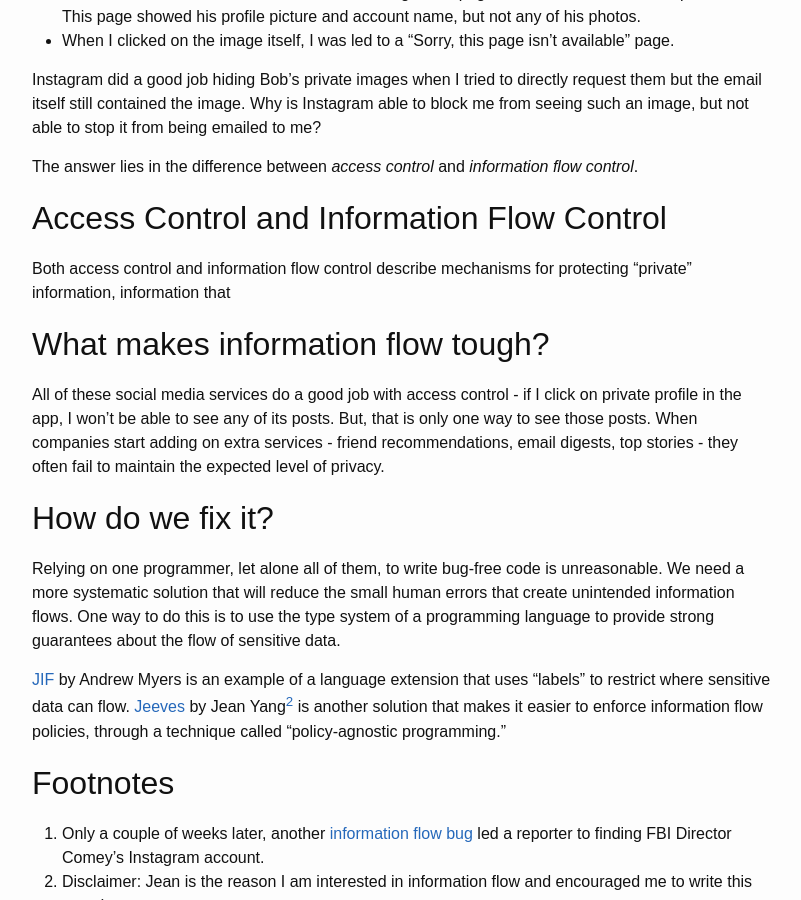
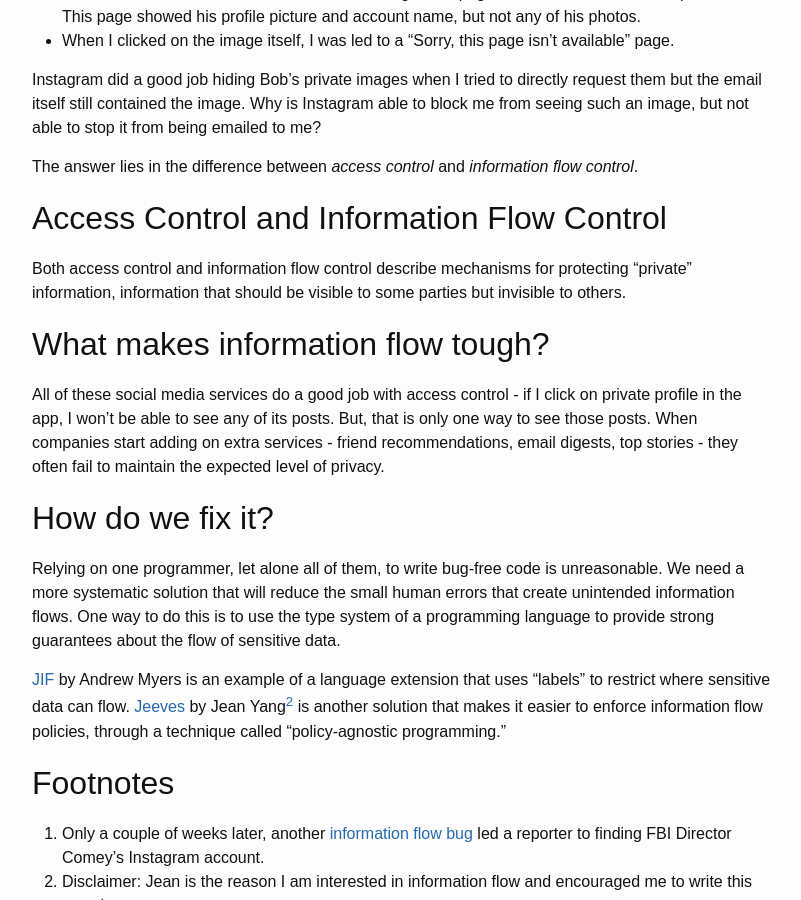
Before and after one commit to skrulcik/bitspluscontext, a Jekyll site: the page built from _posts/2017-04-13-instagram-information-flow.md, in a window 1280 px wide and 900 px high, scrolled down 888 px. Shown: the whole window, without its empty margins (238-1039 px from the left). Built offline with Jekyll 4.4.1, drawn with Linux system fonts in a browser that asks for light colours.

Commit message:
Complete an unfinished sentence

```diff
--- a/_posts/2017-04-13-instagram-information-flow.md
+++ b/_posts/2017-04-13-instagram-information-flow.md
@@ -60,7 +60,8 @@ flow control*.
 ## Access Control and Information Flow Control
 
 Both access control and information flow control describe mechanisms for
-protecting "private" information, information that
+protecting "private" information, information that should be visible to some
+parties but invisible to others.
 
 ## What makes information flow tough?
 
```
